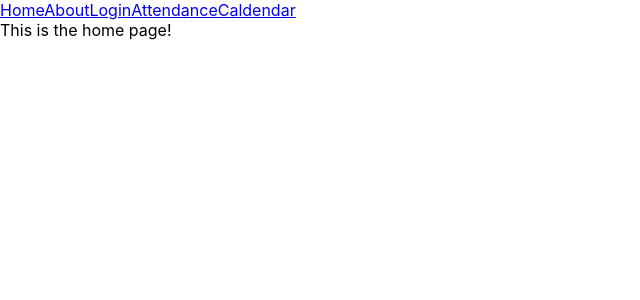
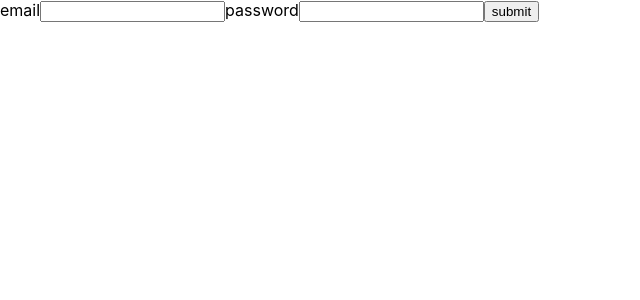
Before and after one commit to SamSvetlik/shinto-frontend, a React (Create React App) app: page / in a window 1280 px wide. Shown: the top 300 px of the page, without its empty margins (0-640 px from the left). Built offline with nearby package versions, Linux system fonts and the light colour scheme.

Commit message:
chore: temporarily restructured parent/child components to make testing easier

```diff
--- /dev/null
+++ b/src/App.js
@@ -0,0 +1,13 @@
+import React, { useState, useEffect } from "react";
+import Login from "./components/Login";
+
+const App = () => {
+    const [token, setToken] = useState("");
+    const [user, setUser] = useState({})
+    useEffect(()=> console.log(token), [token])
+    return (
+        <Login setToken={setToken} setUser={setUser}/>
+    )
+}
+
+export default App
--- a/src/components/Login.js
+++ b/src/components/Login.js
@@ -1,7 +1,9 @@
 import { useState } from "react"
 import axios from "axios"
 
-const Login = () => {
+const Login = (props) => {
+
+    const { setToken, setUser } = props
 
     const [state, setState] = useState({
         email: "",
@@ -12,7 +14,10 @@ const Login = () => {
         e.preventDefault()
         console.log("trying...")
         axios.post('https://shinto-backend.vercel.app/signin', {...state})
-            .then(res => console.log(res))
+            .then(res => {
+                setToken(res.data.token)
+                setUser(res.data.user)
+            })
             .catch(err => console.log("error: ", err))
     }
 
--- a/src/index.js
+++ b/src/index.js
@@ -1,6 +1,7 @@
 import React from 'react';
 import ReactDOM from 'react-dom/client';
 import './index.css';
+import App from './App';
 import About from './components/About';
 import Home from './components/Home';
 import Login from './components/Login';
@@ -13,7 +14,8 @@ import Calendar from './components/Caldendar';
 const root = ReactDOM.createRoot(document.getElementById('root'));
 root.render(
   <React.StrictMode>
-    <BrowserRouter>
+    <App />
+    {/* <BrowserRouter>
     <NavigationBar />
       <Routes>
         <Route path='/' element={<Home />} />
@@ -22,7 +24,7 @@ root.render(
         <Route path='/attendance' element={<Attendance />} />
         <Route path='/calendar' element={<Calendar />} />
       </Routes>
-    </BrowserRouter>
+    </BrowserRouter> */}
   </React.StrictMode>
 );
 
```
